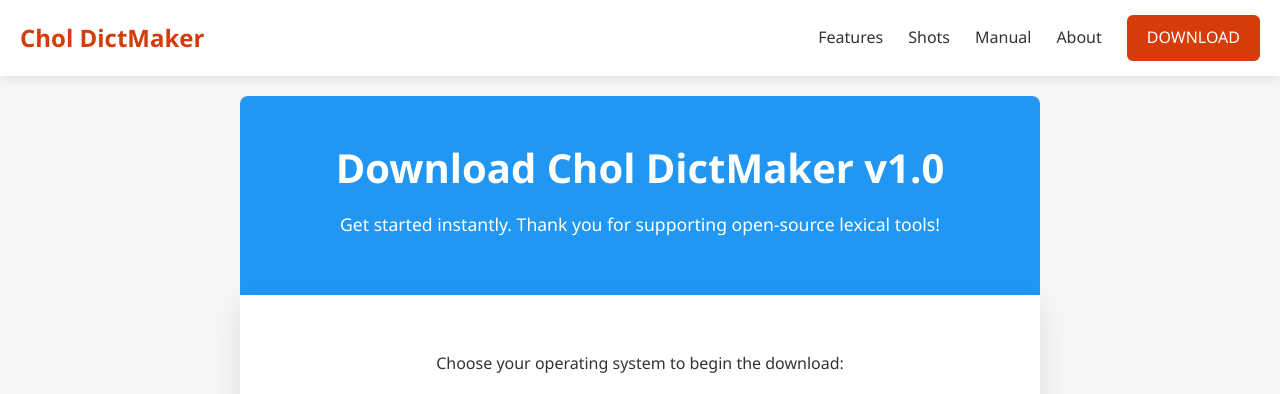
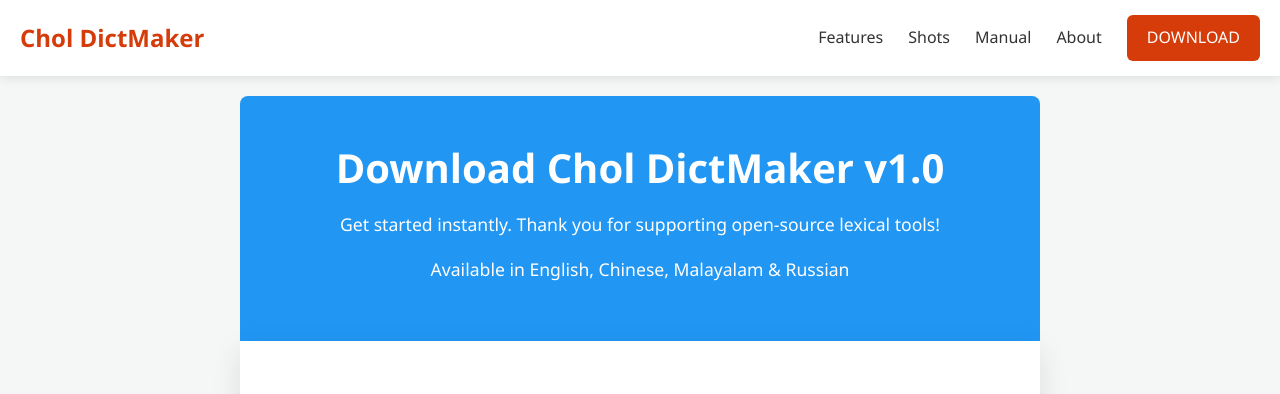
Before and after one commit to projectpacha/chol, a plain HTML site: page download.html in a window 1280 px wide. Shown: the top 394 px of the page. Drawn offline with Linux system fonts and the light colour scheme.

Commit message:
Update download.html

```diff
--- a/download.html
+++ b/download.html
@@ -26,6 +26,7 @@
     <div class="download-header">
         <h1>Download Chol DictMaker v1.0</h1>
         <p>Get started instantly. Thank you for supporting open-source lexical tools!</p>
+        <p>Available in English, Chinese, Malayalam & Russian</p>
     </div>
 
     <div class="download-card">
```
